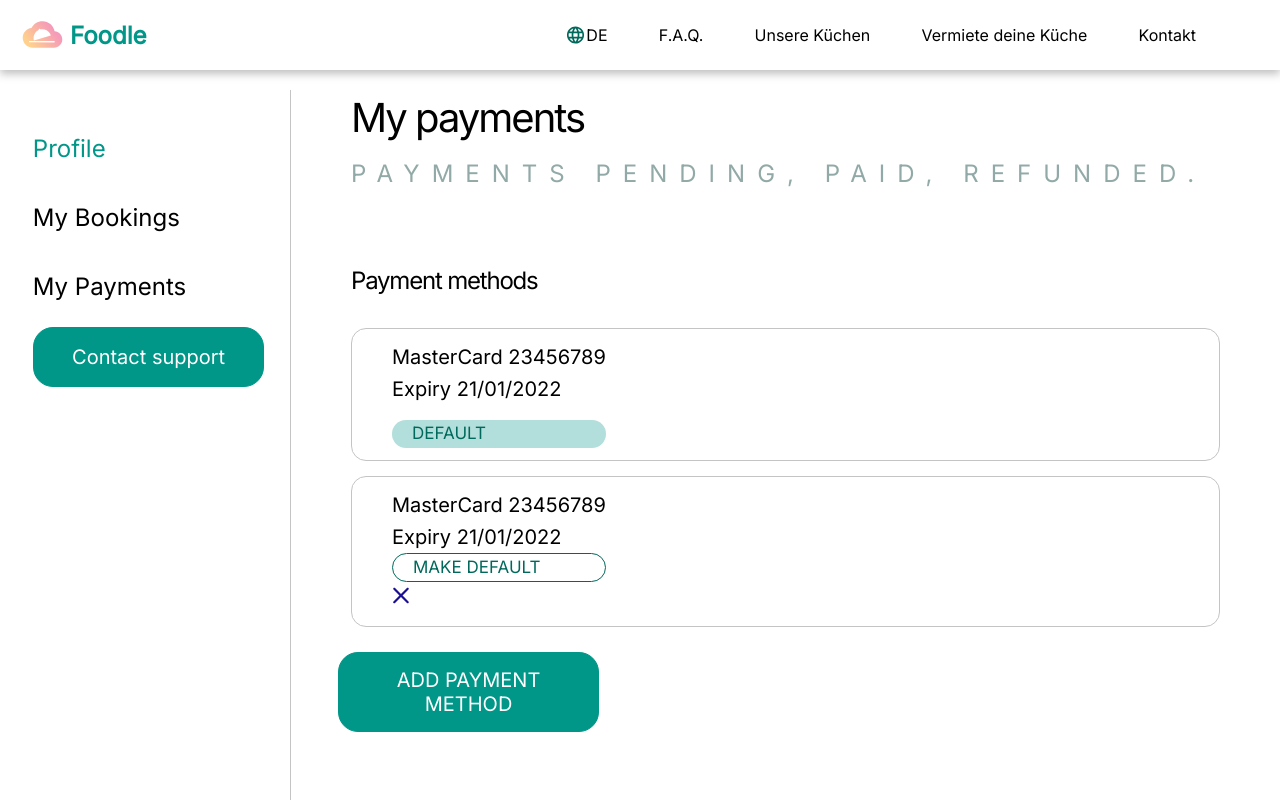
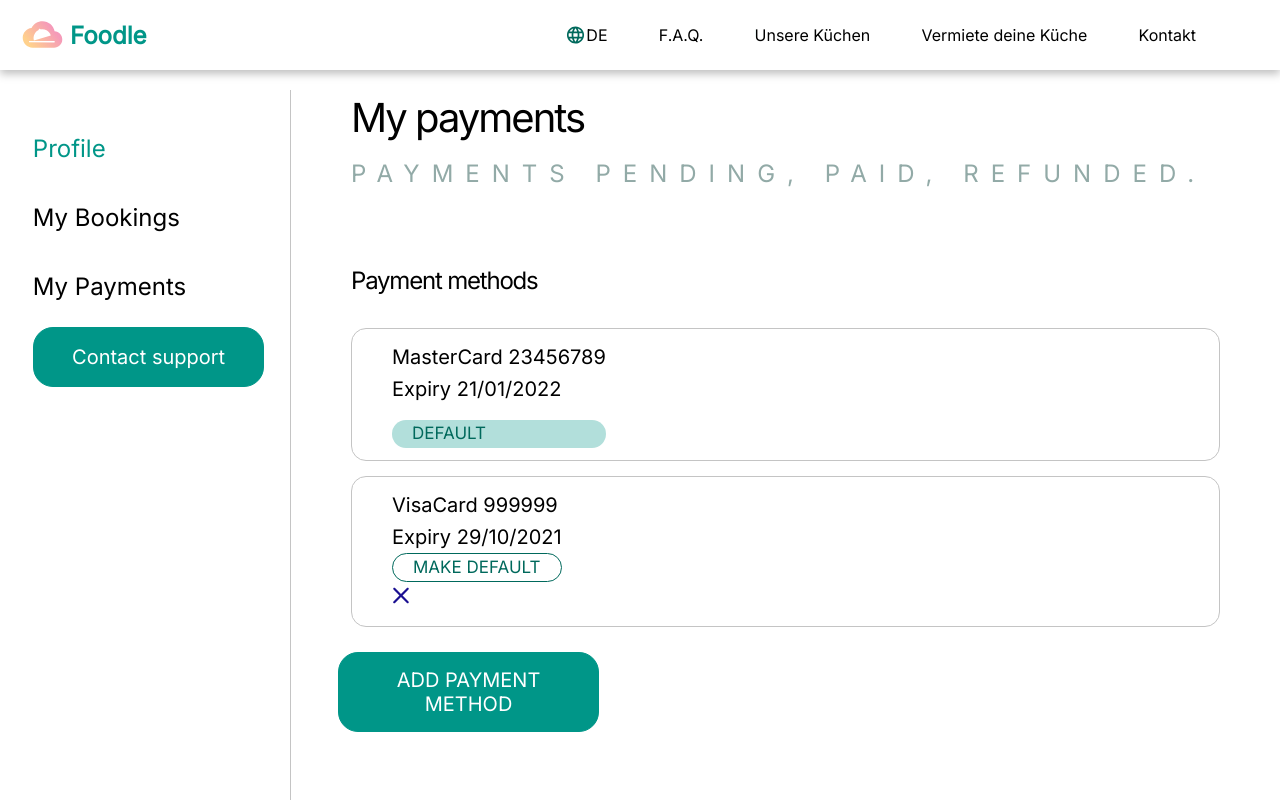
Before and after one commit to FoodleBerlin/foodle, a Next.js app: page /payments in a window 1280 px wide. Shown: the top 800 px of the page. Built offline with nearby package versions, Linux system fonts and the light colour scheme; no server answers; a web font is replaced by a local one.

Commit message:
feat: update payment dummy data

```diff
--- a/pages/payments/index.tsx
+++ b/pages/payments/index.tsx
@@ -55,9 +55,9 @@ const Payments: NextPage= ()=>{
             default: true
         },
         {
-            type: 'MasterCard',
-            date: '21/01/2022',
-            number: 23456789,
+            type: 'VisaCard',
+            date: '29/10/2021',
+            number: 999999,
             default: false
         }
     ]
```
